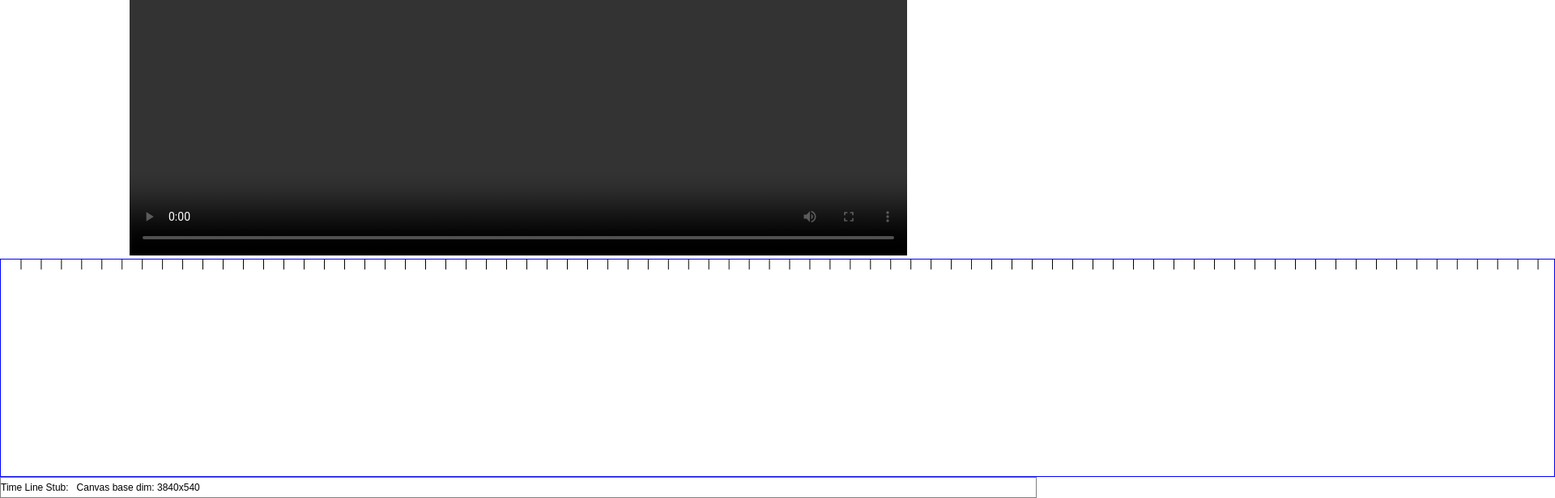
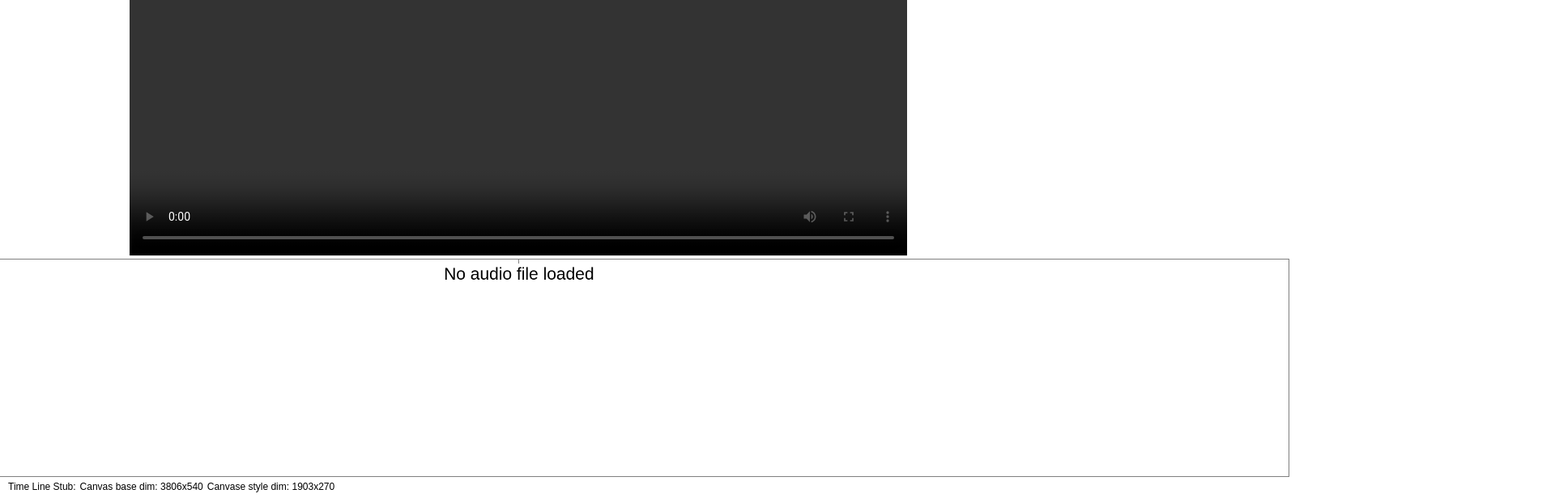
Before and after one commit to Megus/audio-visualizer, a React (Create React App) app: page / in a window 1280 px wide. Shown: the part 883-1499 px from the top of the page at 81% size, 1920 px wide, since content can reach past the window. Built offline with nearby package versions, Linux system fonts and the light colour scheme.

Commit message:
Reworked TimeLine component and Widget components

```diff
--- a/src/core/fx/FXConvenience.js
+++ b/src/core/fx/FXConvenience.js
@@ -29,7 +29,7 @@ function scaleImageInFrame(scale, imgW, imgH, frameW, frameH) {
 			sx = 0;
 			sy = (imgH - sh) / 2;
 		} else {
-			let ratio = h / imgH;
+			ratio = h / imgH;
 			sw = w / ratio;
 			sh = imgH;
 			sx = (imgW - sw) / 2;
@@ -48,7 +48,7 @@ function scaleImageInFrame(scale, imgW, imgH, frameW, frameH) {
 		h = frameH;
 	}
 
-	return {x, y, w, h, sx, sy, sw, sh};
+	return { x, y, w, h, sx, sy, sw, sh };
 }
 
 export { scaleImageInFrame };
--- a/src/scenes/VideoEditorScene/VideoEditorScene.js
+++ b/src/scenes/VideoEditorScene/VideoEditorScene.js
@@ -75,9 +75,7 @@ class VideoEditorScene extends Component {
 
 	async draw() {
 		if (this.state.canPlay) {
-			if (this.state.canPlay) {
-				await this.renderEngine.drawFrame(this.canvasRef, this.audioRef.currentTime);
-			}
+			await this.renderEngine.drawFrame(this.canvasRef, this.audioRef.currentTime);
 		}
 
 		if (this.state.isAnimating && !this.state.isRendering) {
@@ -189,9 +187,9 @@ class VideoEditorScene extends Component {
 					style={{ width: 960, height: 540 }}
 				/>
 				<TimeLine
-					baseHeight={540}
-					baseWidth={3840}
-					audio={this.project ? this.project.media.mainAudio : null}
+					width={3806}
+					height={540}
+					mediaAudio={this.project ? this.project.media.mainAudio : null}
 				/>
 			</div>
 		);
--- a/src/scenes/VideoEditorScene/components/TimeLine/TimeLine.css
+++ b/src/scenes/VideoEditorScene/components/TimeLine/TimeLine.css
@@ -2,37 +2,31 @@
 	display: flex;
 	flex-flow: column nowrap;
 	justify-content: center;
+	align-items: center;
 	width: 100%;
 	height: 100%;
 	/* border-top: 1px solid grey; */
 }
 
 .canvas {
-	border: 1px solid blue;
+	border: 1px solid gray;
 }
+
+/*
+ * Debug control styles
+ */
 
 .footer {
 	display: flex;
 	flex-flow: row nowrap;
 	align-items: center;
 	justify-content: flex-start;
+	width: 100%;
+	padding: 5px 0 5px 5px;
 	font-size: 12px;
-	border: 1px solid grey;
+	/* border: 1px solid red; */
 }
 
-/*
- * Debug controls styles
- */
-
-.debug-controls {
-	display: flex;
-	flex-flow: row nowrap;
-	align-items: center;
-	justify-content: flex-start;
-	margin: 5px 0 5px 5px;
-	width: 600px;
-}
-
-.debug-constrols__ctrl {
+.footer__ctrl {
 	margin-left: 5px;
 }
--- a/src/scenes/VideoEditorScene/components/TimeLine/TimeLine.js
+++ b/src/scenes/VideoEditorScene/components/TimeLine/TimeLine.js
@@ -4,14 +4,15 @@ import React, { Component } from "react";
 import PropTypes from "prop-types";
 
 import { MediaAudio } from "../../../../core/media/index";
+import divideOnEvenlyParts from "../../../../services/commonFunctions";
 import Widgets from "./widgets";
 
 import "./TimeLine.css";
 
 export default class TimeLine extends Component {
 	static propTypes = {
-		baseHeight: PropTypes.number.isRequired,
-		baseWidth: PropTypes.number.isRequired,
+		height: PropTypes.number.isRequired,
+		width: PropTypes.number.isRequired,
 		mediaAudio: PropTypes.instanceOf(MediaAudio),
 	};
 
@@ -22,45 +23,63 @@ export default class TimeLine extends Component {
 	constructor(props) {
 		super(props);
 
-		// Declare widgets
-		this.timeScale = null;
+		this.widgets = [];
 	}
 
 	componentDidMount() {
 		const { mediaAudio } = this.props;
-		const { canvasRef } = this;
+		const {
+			canvasRef,
+			widgets,
+		} = this;
 
-		this.timeScale = new Widgets.TimeScale(canvasRef, mediaAudio);
-		// ! TODO: Think if it valid to init TimeScale in componentDidMount
-		// requestAnimationFrame(draw); // ! TODO: Should be done like this?
-		this.draw();
+		widgets.push(new Widgets.TimeScale(canvasRef));
+		widgets.push(new Widgets.FrequencyVisualizer(canvasRef));
+
+		widgets.forEach(widget => widget.setMediaAudio(mediaAudio));
 	}
 
-	draw = () => {
-		this.timeScale.drawFrame();
-	};
+	componentWillReceiveProps(nextProps) {
+		const { mediaAudio } = this.props;
+		const { widgets } = this;
+
+		if (nextProps.mediaAudio === mediaAudio) {
+			return;
+		}
+
+		widgets.forEach(widget => widget.setMediaAudio(nextProps.mediaAudio));
+	}
+
+	draw = async (timestamp) => {
+		const { widgets } = this;
+
+		await Promise.all(widgets.map(widget => widget.drawFrame(timestamp)));
+	}
 
 	render() {
 		const {
-			baseHeight,
-			baseWidth,
+			height,
+			width,
 		} = this.props;
+
+		// ? TODO: Get current audio time via props
+		requestAnimationFrame(this.draw);
 
 		return (
 			<div className="root">
 				<canvas
 					className="canvas"
-					height={baseHeight}
-					width={baseWidth}
-					style={{ height: baseHeight / 2, width: baseWidth / 2 }}
+					height={height}
+					width={width}
+					style={{ height: divideOnEvenlyParts(height, 2), width: divideOnEvenlyParts(width, 2) }}
 					ref={(canvas) => { this.canvasRef = canvas; }}
 				/>
+				{/* //! Footer is for debug */}
 				<div className="footer">
-					<div>Time Line Stub:</div>
-					<div className="debug-controls">
-						{/* <button className="debug-constrols__ctrl" onClick={this.testDraw}>Test draw</button> */}
-						<div className="debug-constrols__ctrl">Canvas base dim: {baseWidth}x{baseHeight}</div>
-					</div>
+					<div className="footer__ctrl">Time Line Stub:</div>
+					{/* <button className="footer__ctrl" onClick={this.testDraw}>Test draw</button> */}
+					<div className="footer__ctrl">Canvas base dim: {width}x{height}</div>
+					<div className="footer__ctrl">Canvase style dim: {divideOnEvenlyParts(width, 2)}x{divideOnEvenlyParts(height, 2)}</div>
 				</div>
 			</div>
 		);
--- a/src/scenes/VideoEditorScene/components/TimeLine/widgets/FrequencyVisualizer/FrequencyVisualizer.js
+++ b/src/scenes/VideoEditorScene/components/TimeLine/widgets/FrequencyVisualizer/FrequencyVisualizer.js
@@ -1,5 +1,7 @@
 import WidgetBase from "../WidgetBase";
 
 export default class FrequencyVisualizer extends WidgetBase {
-
+	drawFrame = async (timestamp) => {
+		await Promise.resolve();
+	};
 }
--- a/src/scenes/VideoEditorScene/components/TimeLine/widgets/TimeScale/TimeScale.js
+++ b/src/scenes/VideoEditorScene/components/TimeLine/widgets/TimeScale/TimeScale.js
@@ -1,30 +1,62 @@
 import WidgetBase from "../WidgetBase";
 
+import divideOnEvenlyParts from "../../../../../../services/commonFunctions";
+
 export default class TimeScale extends WidgetBase {
-	// testSpread = (...args) => {
-	// 	[this.a] = args; // array decomposition
-	// 	console.log(this.a);
-	// };
+	defaultConsts = {
+		pixelsInSecod: 20,
+		noAudioLoadedMessage: "No audio file loaded",
+	}
 
-	// this.testSpread("canvVal", 1, false);
+	// ! TODO: Debug method. Should be removed
+	drawCanvasMiddleMark = (canvasMiddle) => {
+		const ctx = this.canvas.getContext("2d");
+		ctx.beginPath();
+		ctx.moveTo(canvasMiddle, 0);
+		ctx.lineTo(canvasMiddle, 10);
+		ctx.stroke();
+		ctx.closePath();
+	}
 
-	getTimeMarkersNumber = (canvasWidth, xDelta) =>
-		(canvasWidth - canvasWidth % xDelta) / xDelta;
+	showNoMediaAudioLoadedMessage = () => {
+		const { canvas } = this;
+		const { noAudioLoadedMessage } = this.defaultConsts;
 
-	drawFrame = () => {
-		const baseWidth = 3840;
+		const ctx = canvas.getContext("2d");
+		ctx.font = "42px sans-serif";
 
-		const ctx = this.canvas.getContext("2d");
+		const txt = ctx.measureText(noAudioLoadedMessage);
+		const canvasMiddle = divideOnEvenlyParts(canvas.width, 2);
+		const txtMiddle = divideOnEvenlyParts(txt.width, 2);
+		const txtXOffset = canvasMiddle - txtMiddle;
 
-		const xDelta = 50;
-		const yDelta = 25;
+		ctx.fillText(noAudioLoadedMessage, txtXOffset, 50);
+
+		this.drawCanvasMiddleMark(canvasMiddle);
+	}
+
+	drawFrame = async (timestamp) => {
+		const { canvas, mediaAudio } = this;
+		const { pixelsInSecod } = this.defaultConsts;
+
+		if (!mediaAudio) {
+			this.showNoMediaAudioLoadedMessage();
+			return;
+		}
+
+		// ! TODO: Probably must not be called each time
+		this.clearCanvas();
+
+		const ctx = canvas.getContext("2d");
+
+		const yDelta = 30;
 		// const yAccentDelta = yDelta * 2;
-		const markersNum = this.getTimeMarkersNumber(baseWidth, xDelta);
-		ctx.lineWidth = 2;
+		const markersNum = divideOnEvenlyParts(canvas.width, pixelsInSecod);
+		ctx.lineWidth = 1;
 		ctx.beginPath();
 		for (let offset = 1; offset <= markersNum; offset += 1) {
-			ctx.moveTo(xDelta * offset, 0);
-			ctx.lineTo(xDelta * offset, yDelta);
+			ctx.moveTo(pixelsInSecod * offset, 0);
+			ctx.lineTo(pixelsInSecod * offset, yDelta);
 
 			// ? TODO: Implement calculation of accent markers
 			// ctx.lineTo(xDelta * offset, (xDelta * offset) % 3 === 0 ? yAccentDelta : yDelta);
--- a/src/scenes/VideoEditorScene/components/TimeLine/widgets/WidgetBase.js
+++ b/src/scenes/VideoEditorScene/components/TimeLine/widgets/WidgetBase.js
@@ -1,7 +1,7 @@
 import { MediaAudio } from "../../../../../core/media/index";
 
 export default class WidgetBase {
-	constructor(canvas, mediaAudio) {
+	constructor(canvas) {
 		if (canvas === undefined) {
 			throw new Error("'canvas' argument is undefined");
 		}
@@ -12,24 +12,39 @@ export default class WidgetBase {
 			throw new Error("'canvas' argument is null or not canvas instance");
 		}
 
+		this.mediaAudio = null;
+	}
+
+	/**
+	 * Abstract methods
+	 */
+
+	// eslint-disable-next-line no-unused-vars, class-methods-use-this
+	drawFrame = async (timestamp) => {
+		await Promise.reject(new Error("WidgetBase.drawFrame() is abstract method. Must be Impelemented in descendandts"));
+	};
+
+	/**
+	 * Base methods
+	 */
+
+	setMediaAudio = (mediaAudio) => {
 		if (mediaAudio === undefined) {
 			throw new Error("'mediaAudio' argument is undefined");
 		}
 
+		// Can accept null, but cannot accept instances other than MediaAudio class instance
 		if (mediaAudio !== null && !(mediaAudio instanceof MediaAudio)) {
 			throw new Error("'mediaAudio' argument is null or not MediaAudio class instance");
 		}
 
-		// Can be null
 		this.mediaAudio = mediaAudio;
 	}
 
-	/*
-	 * Abstract methods
-	 */
+	clearCanvas = () => {
+		const { canvas } = this;
 
-	// eslint-disable-next-line no-unused-vars, class-methods-use-this
-	async drawFrame(timestamp) {
-		return Promise.reject(new Error("Abstract method. Must be Impelemented in descendandts"));
+		const ctx = canvas.getContext("2d");
+		ctx.clearRect(0, 0, canvas.width, canvas.height);
 	}
 }
--- /dev/null
+++ b/src/services/commonFunctions.js
@@ -0,0 +1,24 @@
+export default function divideOnEvenlyPatrs(numberToDivide, divisor) {
+	if (!numberToDivide) {
+		throw new Error("'numberToDivide' is null or undefined");
+	}
+
+	if (typeof numberToDivide !== "number") {
+		throw new Error("'numberToDivide' argument is not a number");
+	}
+
+	if (!divisor) {
+		throw new Error("'divisor' argument is null or undefined");
+	}
+
+	if (typeof divisor !== "number") {
+		throw new Error("'divisor' argument is not a number");
+	}
+
+	if (!Number.isInteger(divisor) ||
+		divisor === 0) {
+		throw new Error("'divisor' argument must non-zero integer number");
+	}
+
+	return (numberToDivide - numberToDivide % divisor) / divisor;
+}
```
